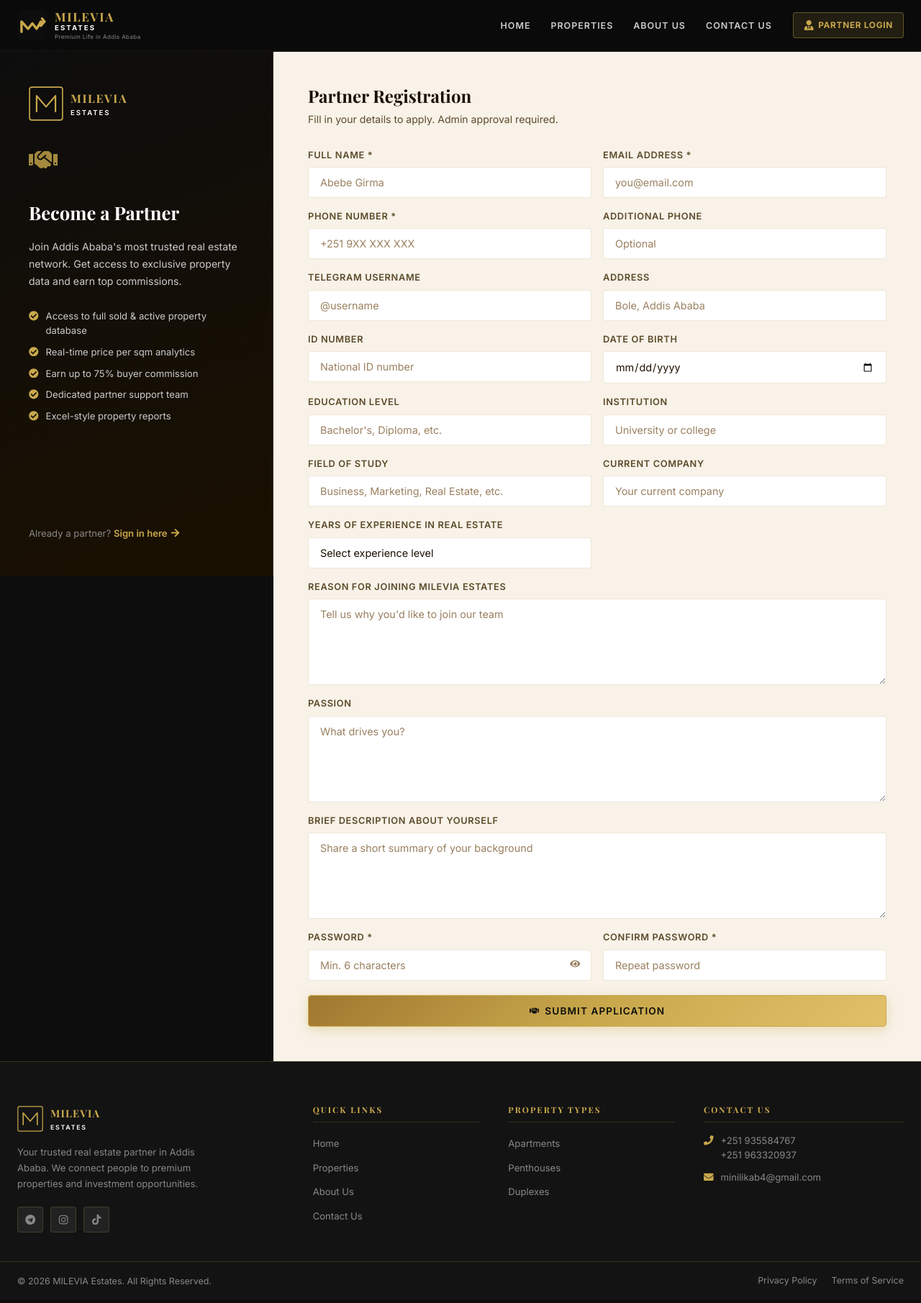
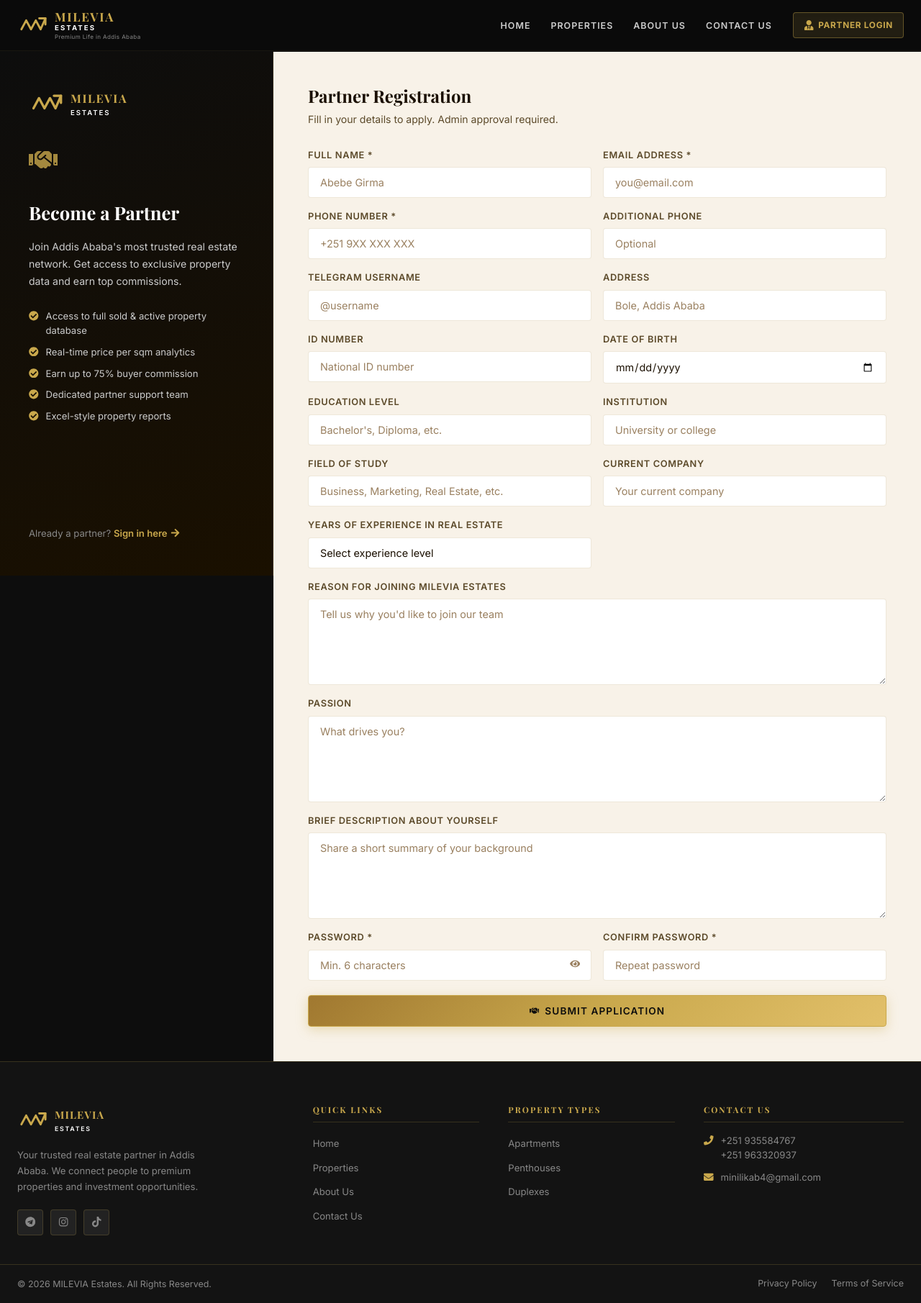
Before and after one commit to meba210/luxury-apartment, a React (Vite) app in the folder frontend/: page /partner/register in a window 1280 px wide. Shown: the whole page at 72% size. Built offline with nearby package versions, Linux system fonts and the light colour scheme.

Commit message:
update logo

```diff
--- a/frontend/src/components/Footer.jsx
+++ b/frontend/src/components/Footer.jsx
@@ -3,6 +3,7 @@ import { FaFacebook, FaInstagram, FaLinkedin, FaYoutube, FaPhone, FaEnvelope, Fa
 import './Footer.css'
 import { FaTelegram } from 'react-icons/fa';
 import { FaTiktok } from 'react-icons/fa';
+import Logo from './Logo';
 
 export default function Footer() {
   return (
@@ -13,31 +14,7 @@ export default function Footer() {
             {/* Brand */}
             <div className="footer__brand">
               <div className="footer__logo">
-                <div className="footer__logo-icon">
-                  <svg
-                    viewBox="0 0 44 44"
-                    fill="none"
-                    xmlns="http://www.w3.org/2000/svg"
-                  >
-                    <rect
-                      x="1"
-                      y="1"
-                      width="42"
-                      height="42"
-                      rx="3"
-                      stroke="#C9A84C"
-                      strokeWidth="1.5"
-                    />
-                    <path
-                      d="M10 32V12L22 26L34 12V32"
-                      stroke="#C9A84C"
-                      strokeWidth="2"
-                      strokeLinecap="round"
-                      strokeLinejoin="round"
-                      fill="none"
-                    />
-                  </svg>
-                </div>
+                  <Logo size={42} color="#C9A84C" />
                 <div>
                   <span className="footer__logo-main">MILEVIA</span>
                   <span className="footer__logo-sub">ESTATES</span>
--- /dev/null
+++ b/frontend/src/components/Logo.jsx
@@ -0,0 +1,29 @@
+import React from 'react';
+
+export default function Logo({ size = 32, color = 'currentColor', className = '' }) {
+  return (
+    <svg
+      viewBox="0 0 44 44"
+      fill="none"
+      xmlns="http://www.w3.org/2000/svg"
+      width={size}
+      height={size}
+      className={className}
+    >
+      <path
+        d="M 6,28 L 13,15 L 20,28 L 27,15 L 34,28 L 41,12"
+        stroke={color}
+        strokeWidth="3"
+        strokeLinecap="round"
+        strokeLinejoin="round"
+      />
+      <path
+        d="M 32,12 L 41,12 L 41,21"
+        stroke={color}
+        strokeWidth="3"
+        strokeLinecap="round"
+        strokeLinejoin="round"
+      />
+    </svg>
+  );
+}
--- a/frontend/src/components/Navbar.jsx
+++ b/frontend/src/components/Navbar.jsx
@@ -1,6 +1,7 @@
 import { useState, useEffect } from 'react'
 import { Link, useLocation } from 'react-router-dom'
 import { FaBars, FaTimes, FaUserTie } from 'react-icons/fa'
+import Logo from './Logo'
 import './Navbar.css'
 
 const navLinks = [
@@ -10,36 +11,7 @@ const navLinks = [
   { path: '/contact',    label: 'Contact Us' },
 ]
 
-function MileviaLogo({ size = 40 }) {
-  return (
-    <svg
-      width={size}
-      height={size}
-      viewBox="0 0 100 100"
-      fill="none"
-      xmlns="http://www.w3.org/2000/svg"
-      aria-hidden="true"
-    >
-      <rect width="100" height="100" rx="14" fill="#0D0D0D" />
-      <path
-        d="M14 72 L14 38 L36 62 L50 44 L64 62 L78 38 L78 52 L90 38"
-        stroke="#C9A84C"
-        strokeWidth="8"
-        strokeLinecap="round"
-        strokeLinejoin="round"
-        fill="none"
-      />
-      <path
-        d="M82 28 L90 38 L80 40"
-        stroke="#C9A84C"
-        strokeWidth="8"
-        strokeLinecap="round"
-        strokeLinejoin="round"
-        fill="none"
-      />
-    </svg>
-  )
-}
+
 
 export default function Navbar() {
   const [scrolled, setScrolled] = useState(false)
@@ -65,7 +37,7 @@ export default function Navbar() {
 
         {/* ── Logo ── */}
         <Link to="/" className="navbar__logo" aria-label="Milevia Estates — Home">
-          <MileviaLogo size={42} />
+          <Logo size={42} color="#C9A84C" />
           <div className="navbar__logo-text">
             <span className="navbar__logo-main">MILEVIA</span>
             <span className="navbar__logo-sub">ESTATES</span>
--- a/frontend/src/pages/Home.jsx
+++ b/frontend/src/pages/Home.jsx
@@ -8,6 +8,7 @@ import FilterBar from '../components/FilterBar';
 import LocationSection from '../components/LocationSection';
 import ContactForm from '../components/ContactForm';
 import LoadingSpinner from '../components/LoadingSpinner';
+import Logo from '../components/Logo';
 import {
   FaArrowRight,
   FaStar,
@@ -275,29 +276,7 @@ export default function Home() {
             <div className="home__partner-badge">
               <div className="home__partner-badge-inner">
                 <div className="home__partner-badge-icon">
-                  <svg
-                    viewBox="0 0 44 44"
-                    fill="none"
-                    xmlns="http://www.w3.org/2000/svg"
-                  >
-                    <rect
-                      x="1"
-                      y="1"
-                      width="42"
-                      height="42"
-                      rx="3"
-                      stroke="#C9A84C"
-                      strokeWidth="1.5"
-                    />
-                    <path
-                      d="M10 32V12L22 26L34 12V32"
-                      stroke="#C9A84C"
-                      strokeWidth="2"
-                      strokeLinecap="round"
-                      strokeLinejoin="round"
-                      fill="none"
-                    />
-                  </svg>
+                  <Logo size={42} color="#C9A84C" />
                 </div>
                 <p className="home__partner-badge-text">GROW TOGETHER,</p>
                 <p className="home__partner-badge-text home__partner-badge-text--gold">
--- a/frontend/src/pages/PartnerDashboard.jsx
+++ b/frontend/src/pages/PartnerDashboard.jsx
@@ -6,6 +6,7 @@ import {
   FaFileExcel, FaBuilding, FaChartBar, FaTimes, FaFilter,
   FaHome, FaPlayCircle
 } from 'react-icons/fa'
+import Logo from '../components/Logo'
 import './Dashboard.css'
 
 const STATUS_COLORS = {
@@ -146,10 +147,7 @@ export default function PartnerDashboard() {
       <div className="dashboard__topbar">
         <div className="dashboard__topbar-inner">
           <div className="dashboard__topbar-brand">
-            <svg viewBox="0 0 44 44" fill="none" width="32" height="32">
-              <rect x="1" y="1" width="42" height="42" rx="3" stroke="#C9A84C" strokeWidth="1.5"/>
-              <path d="M10 32V12L22 26L34 12V32" stroke="#C9A84C" strokeWidth="2" strokeLinecap="round" strokeLinejoin="round"/>
-            </svg>
+            <Logo size={32} color="#C9A84C" />
             <div>
               <span className="dashboard__topbar-name">MILEVIA ESTATES</span>
               <span className="dashboard__topbar-role">Partner Dashboard</span>
--- a/frontend/src/pages/PartnerLogin.jsx
+++ b/frontend/src/pages/PartnerLogin.jsx
@@ -2,6 +2,7 @@ import { useState } from 'react'
 import { Link, useNavigate } from 'react-router-dom'
 import axios from 'axios'
 import { FaEye, FaEyeSlash, FaSignInAlt } from 'react-icons/fa'
+import Logo from '../components/Logo'
 import './AuthPages.css'
 
 export default function PartnerLogin() {
@@ -36,10 +37,7 @@ export default function PartnerLogin() {
     <div className="auth-page auth-page--centered">
       <div className="auth-card">
         <div className="auth-card__header">
-          <svg viewBox="0 0 44 44" fill="none" xmlns="http://www.w3.org/2000/svg" width="44" height="44">
-            <rect x="1" y="1" width="42" height="42" rx="3" stroke="#C9A84C" strokeWidth="1.5"/>
-            <path d="M10 32V12L22 26L34 12V32" stroke="#C9A84C" strokeWidth="2" strokeLinecap="round" strokeLinejoin="round"/>
-          </svg>
+          <Logo size={44} color="#C9A84C" />
           <h2>Partner Login</h2>
           <p>Sign in to access the MILEVIA partner dashboard</p>
         </div>
--- a/frontend/src/pages/PartnerRegister.jsx
+++ b/frontend/src/pages/PartnerRegister.jsx
@@ -8,6 +8,7 @@ import {
   FaEyeSlash,
   FaArrowRight,
 } from 'react-icons/fa';
+import Logo from '../components/Logo';
 import './AuthPages.css';
 
 const perks = [
@@ -103,30 +104,7 @@ export default function PartnerRegister() {
         {/* Left panel */}
         <div className="auth-panel auth-panel--dark">
           <div className="auth-panel__logo">
-            <svg
-              viewBox="0 0 44 44"
-              fill="none"
-              xmlns="http://www.w3.org/2000/svg"
-              width="48"
-              height="48"
-            >
-              <rect
-                x="1"
-                y="1"
-                width="42"
-                height="42"
-                rx="3"
-                stroke="#C9A84C"
-                strokeWidth="1.5"
-              />
-              <path
-                d="M10 32V12L22 26L34 12V32"
-                stroke="#C9A84C"
-                strokeWidth="2"
-                strokeLinecap="round"
-                strokeLinejoin="round"
-              />
-            </svg>
+            <Logo size={48} color="#C9A84C" />
             <div>
               <span className="auth-panel__logo-main">MILEVIA</span>
               <span className="auth-panel__logo-sub">ESTATES</span>
```
